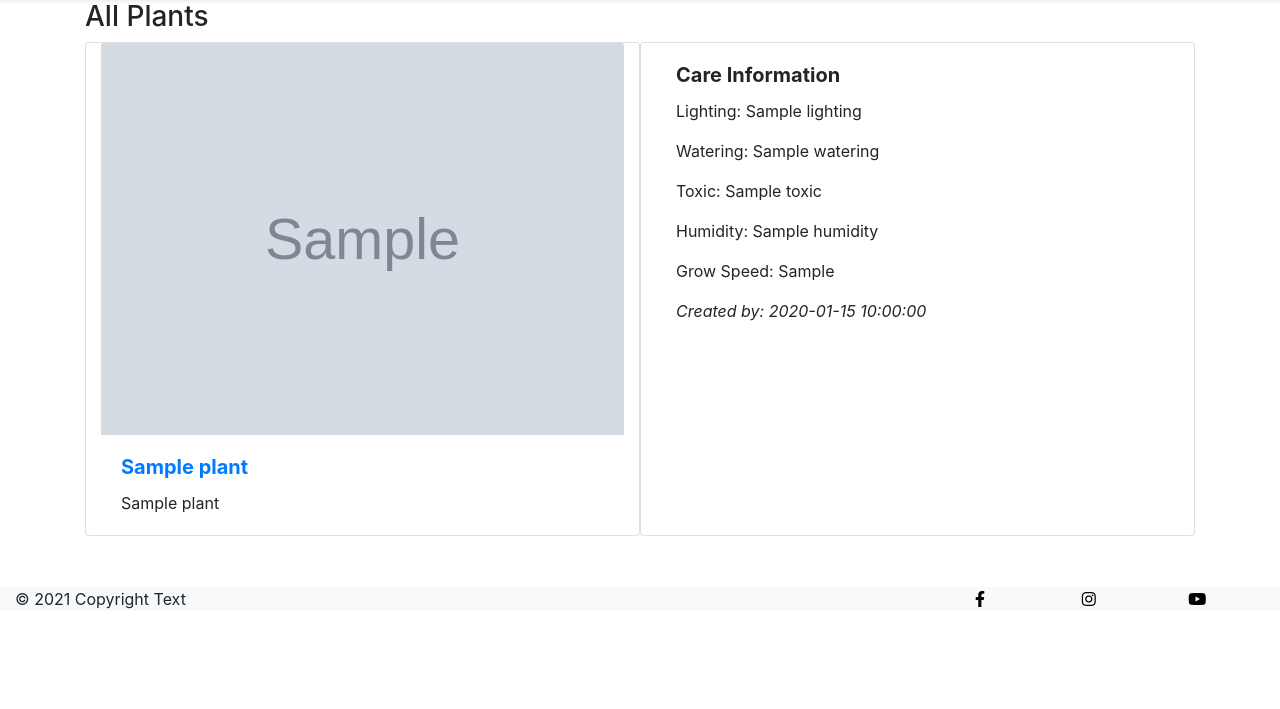
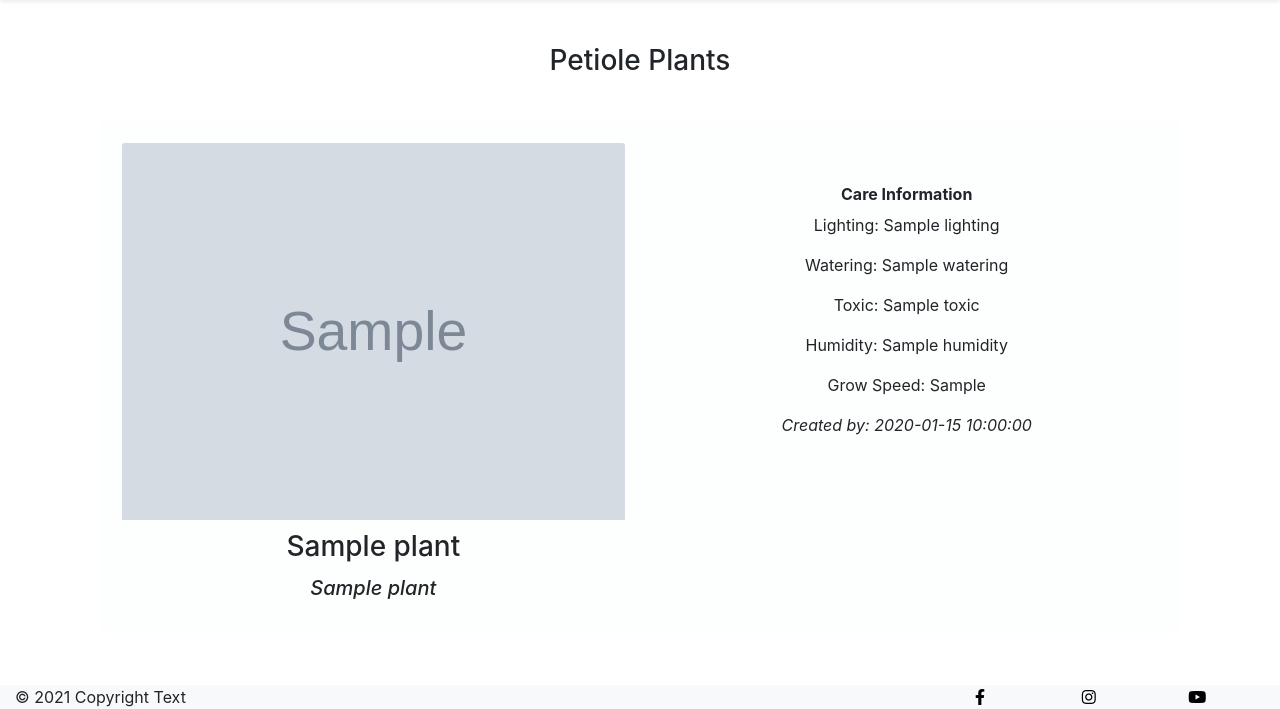
Before and after one commit to keeks-mtl/petiole, a Flask app: page / in a window 1280 px wide. Shown: the part 106-815 px from the top of the page. Before the commit the page ends 715 px from the top, so only its background shows below. Run offline with Flask 2, Linux system fonts and the light colour scheme; grey boxes marked "Sample" are stand-in pictures; a database or web service that is not in the repository returns one stand-in record (values such as "Sample title"); some libraries are stand-ins or nearby versions.

Commit message:
Add styles to plants.html

```diff
--- a/static/css/style.css
+++ b/static/css/style.css
@@ -32,7 +32,7 @@ nav .nav-link {
 
 /* register form */
 
-.register-form, .login-form, .profile-container {
+.register-form, .login-form, .profile-container, .main-plants-container {
     margin-top: 4%;
 }
 
@@ -59,6 +59,18 @@ nav .nav-link {
     padding: 2%;
 }
 
+/* Plants page */
+.index-cards {
+    margin-top: 4%;
+}
+.index-cards .care-info {
+    margin-top: 4%;
+}
+
+.index-cards h3 {
+    margin-top: 10px;
+}
+
 /* footer */
 footer {
     margin-top: 4%;
--- a/templates/plants.html
+++ b/templates/plants.html
@@ -1,22 +1,18 @@
 {% extends "base.html" %}
 {% block content %}
 
-    <h3 class="center-align">All Plants</h3>
-
+    <div class="container main-plants-container">
+        <h3 class="text-center">Petiole Plants</h3>
         {% for plant in plants %}
-
-        <div class="container">
+        <div class="container index-cards light-grey-box">
             <div class="row">
-                <div class="card col s12 m4 center-align">
-                    <img src="{{ plant.plant_image }}" class="card-img-top" alt="...">
-                    <div class="card-body">
-                        <h5 class="card-title"><a href=""><strong>{{ plant.plant_latin_name }}</strong></a></h5>
-                        <p class="card-text">{{ plant.plant_common_name }}</p>
+                <div class="col-6 text-center">
+                    <img src="{{ plant.plant_image }}" class="card-img-top" alt="user submited image of plant">
+                    <h3 class="card-title">{{ plant.plant_latin_name }}</h3>
+                    <h5 class="card-title"> <em>{{ plant.plant_common_name }}</em></h5>
                 </div>
-                </div>
-                <div class="card col s12 m4 center-align">
-                    <div class="card-body">
-                        <h5 class="card-title"><strong> Care Information</strong></h5>
+                <div class="col s6 text-center care-info">
+                    <h6 class="card-text"><strong> Care Information</strong></h6>
                     <p class="card-text">Lighting: {{ plant.lighting }}</p>
                     <p class="card-text">Watering: {{ plant.watering }}</p>
                     <p class="card-text">Toxic: {{ plant.toxic }}</p>
@@ -24,12 +20,14 @@
                     <p class="card-text">Grow Speed: {{ plant.grow_speed }}</p>
                     <p class="card-text"><em>Created by: {{ plant.created_by }}</em></p>
                     {% if session.user|lower == plant.created_by|lower %}
-                            <a href="{{ url_for('delete_plant', plant_id=plant._id) }}" class="btn-small">Delete</a>
-                            <a href="{{ url_for('edit_plant', plant_id=plant._id) }}" class="btn-small">Edit</a>
+                        <a href="{{ url_for('edit_plant', plant_id=plant._id) }}" class="btn edit-btn">Edit</a>
+                        <a href="{{ url_for('delete_plant', plant_id=plant._id) }}" class="btn del-btn" >Delete</a>
                     {% endif %}
                     </div>
                 </div>
             </div>
         </div>
         {% endfor %}
+    </div>
+
 {% endblock %}
```
Also changed, not shown: README.md. Lines whose indentation alone changed are shown as unchanged.
